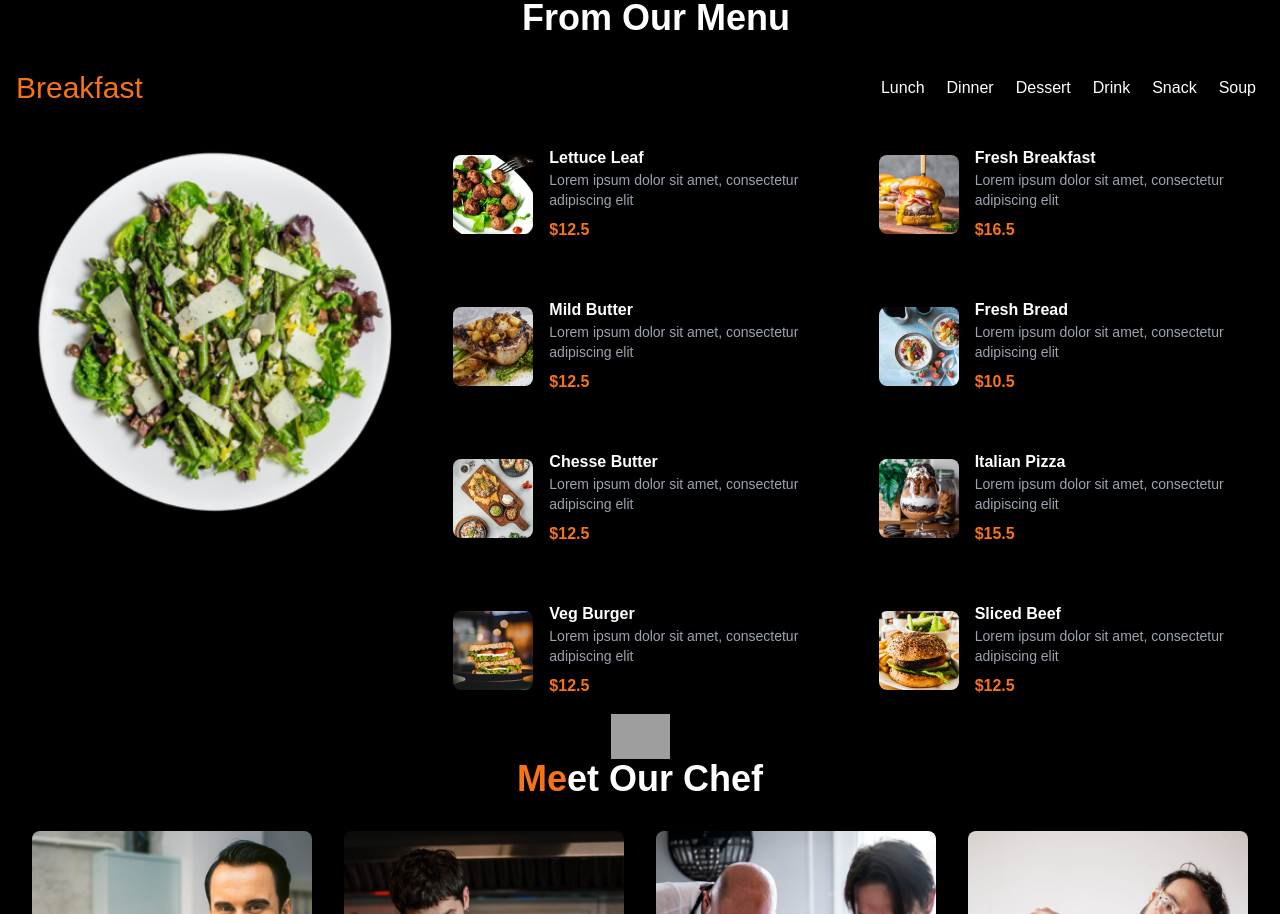
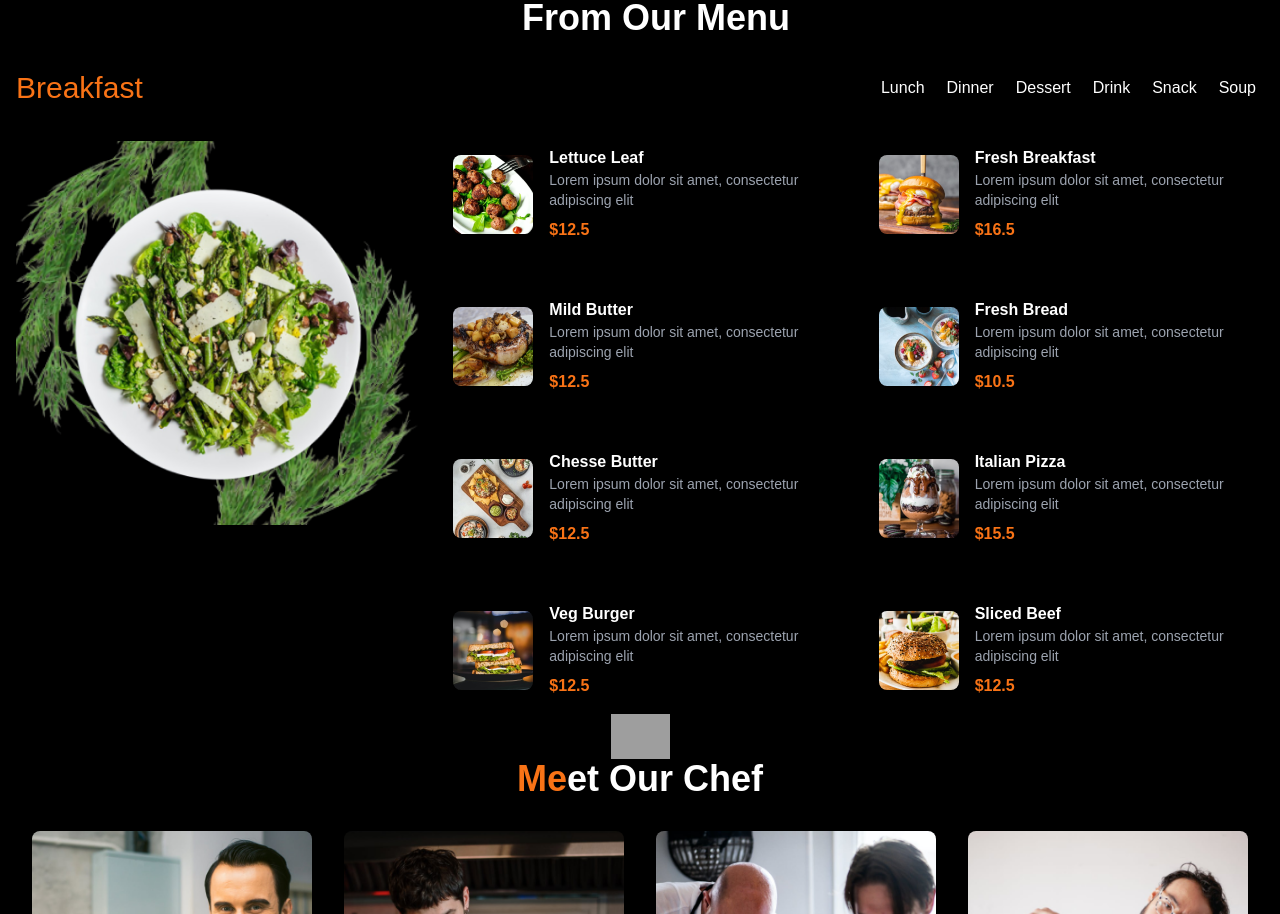
Before and after one commit to Tahasaif3/Figma-Templa-9-Hackathon, a Next.js app: page / in a window 1280 px wide. Shown: the part 3832-4746 px from the top of the page. Built offline with nearby package versions, Linux system fonts and the light colour scheme; grey boxes are pictures that could not be loaded.

Commit message:
menu.tsx

```diff
--- a/components/menu.tsx
+++ b/components/menu.tsx
@@ -56,15 +56,25 @@ export default function MenuSection() {
 
         {/* Menu Items */}
         <div className="grid grid-cols-1 md:grid-cols-3 gap-4">
-          <div className="md:col-span-1">
-            <Image
-              src="/m9.png?height=400&width=400&text=Featured+Dish"
-              alt="Featured Dish"
-              width={400}
-              height={400}
-              className="rounded-lg"
-            />
-          </div>
+         <div className="relative w-full max-w-[600px] aspect-square bg-black overflow-hidden">
+      <div className="absolute -top-[10%] -left-[10%] w-[120%] h-[120%] z-10">
+        <Image
+          src="/main1.png"
+          alt="Herb border"
+          layout="fill"
+          objectFit="contain"
+        />
+      </div>
+      <div className="absolute top-1/2 left-1/2 -translate-x-1/2 -translate-y-1/2 w-4/5 h-4/5 z-20">
+        <Image
+          src="/main2.png"
+          alt="Salad plate"
+          width={400}
+          height={400}
+          className="rounded-full"
+        />
+      </div>
+    </div>
 
           <div className="md:col-span-2 grid grid-cols-1 sm:grid-cols-2 gap-6">
             {menuItems.map((item, index) => (
```
